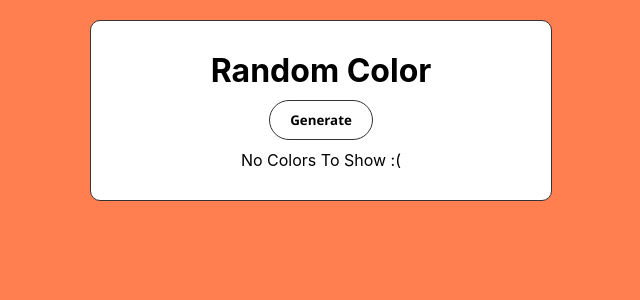
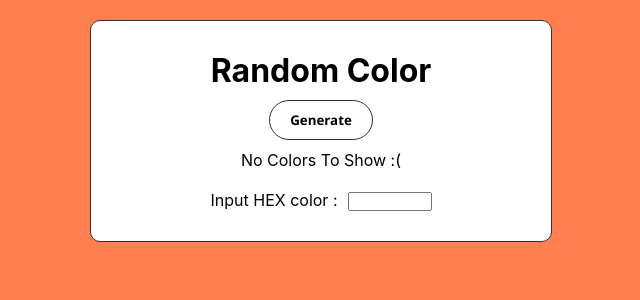
Before and after one commit to lb46861/Dept-Testiranje, a React (Create React App) app in the folder dept-task/: page / in a window 1280 px wide. Shown: the top 300 px of the page, without its empty margins (319-959 px from the left). Built offline with nearby package versions, Linux system fonts and the light colour scheme.

Commit message:
input field to manually enter the next color

```diff
--- a/dept-task/src/App.css
+++ b/dept-task/src/App.css
@@ -7,3 +7,11 @@
   border-radius: 10px;
   background-color: white;
 }
+
+form {
+  margin-top: 20px;
+}
+form input {
+  margin-left: 10px;
+  width: 80px;
+}
--- a/dept-task/src/App.js
+++ b/dept-task/src/App.js
@@ -3,10 +3,18 @@ import Button from "./components/Button";
 import Color from "./components/Color";
 import "./App.css";
 import { DragDropContext, Droppable, Draggable } from "react-beautiful-dnd";
+import InputField from "./components/InputField";
 
 function App() {
   const [myRndClrs, setRndClrs] = useState([]);
   const [currColor, setCurrColor] = useState("");
+
+  // Update Color List
+  function updateColorList(color) {
+    if (color && !myRndClrs.find((randomColor) => randomColor === color)) {
+      setRndClrs([...myRndClrs, color]);
+    }
+  }
 
   // Get random color on click
   const getRandom = async () => {
@@ -16,13 +24,7 @@ function App() {
       ? (newClrHex = "#000")
       : (newClrHex = "#" + newClr.colors[0].hex);
     setCurrColor(newClrHex);
-
-    if (
-      newClrHex &&
-      !myRndClrs.find((randomColor) => randomColor === newClrHex)
-    ) {
-      setRndClrs([...myRndClrs, newClrHex]);
-    }
+    updateColorList(newClrHex);
   };
 
   // Fetch random color
@@ -43,6 +45,24 @@ function App() {
     items.splice(result.destination.index, 0, reorderedItem);
     setRndClrs(items);
   }
+
+  // Get color from input
+  const handleKeyDown = (event) => {
+    if (event.key === "Enter") {
+      event.preventDefault();
+      let inputHex = String(event.target.value);
+
+      if (
+        (inputHex.length === 7 || inputHex.length === 4) &&
+        inputHex.charAt(0) === "#"
+      ) {
+        setCurrColor(inputHex);
+        updateColorList(inputHex);
+      } else {
+        alert("Check if first element is # and then enter 3 or 6 signs");
+      }
+    }
+  };
 
   return (
     <div className="App">
@@ -90,6 +110,7 @@ function App() {
           <p>No Colors To Show :(</p>
         )}
       </div>
+      <InputField onKeyDown={handleKeyDown} />
     </div>
   );
 }
--- /dev/null
+++ b/dept-task/src/components/InputField.js
@@ -0,0 +1,14 @@
+import React from "react";
+
+const InputField = ({ onKeyDown }) => {
+  return (
+    <form>
+      <label>
+        Input HEX color :
+        <input id="inputText" type="text" onKeyDown={onKeyDown} />
+      </label>
+    </form>
+  );
+};
+
+export default InputField;
```
